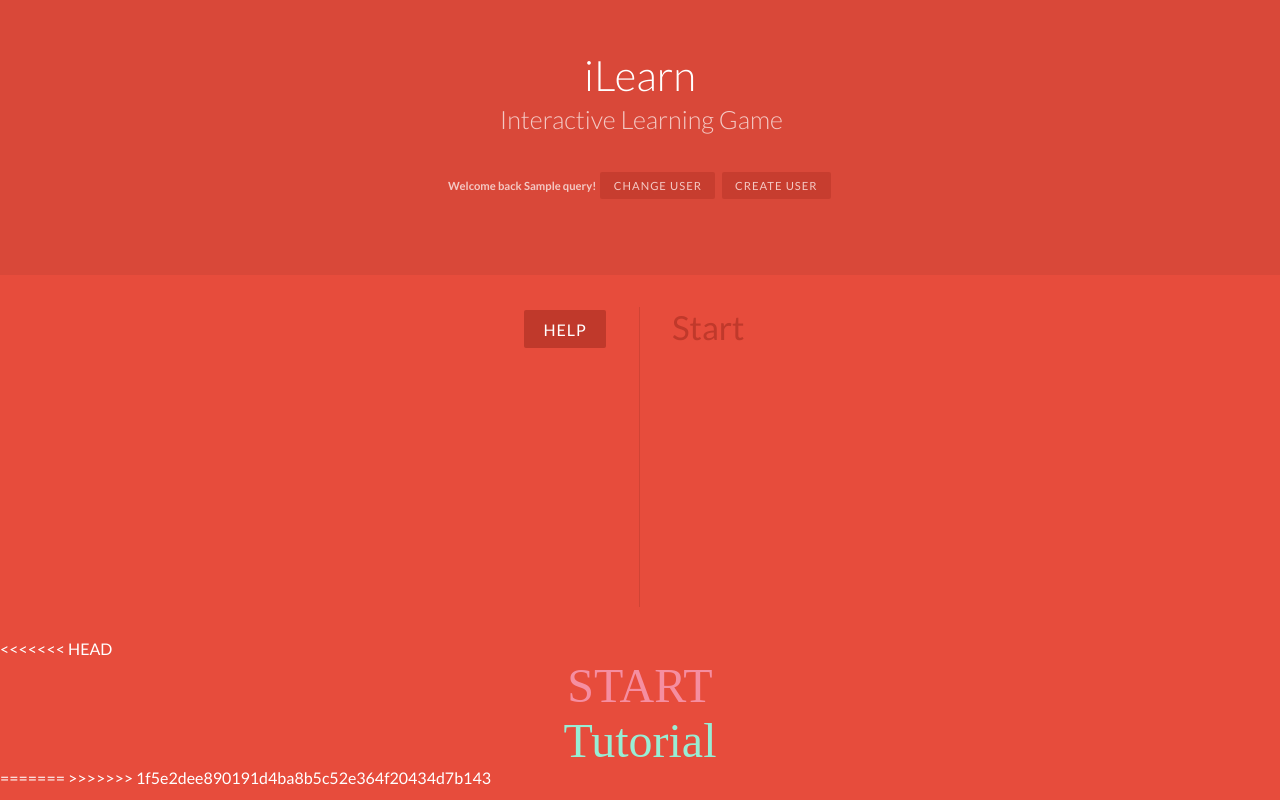
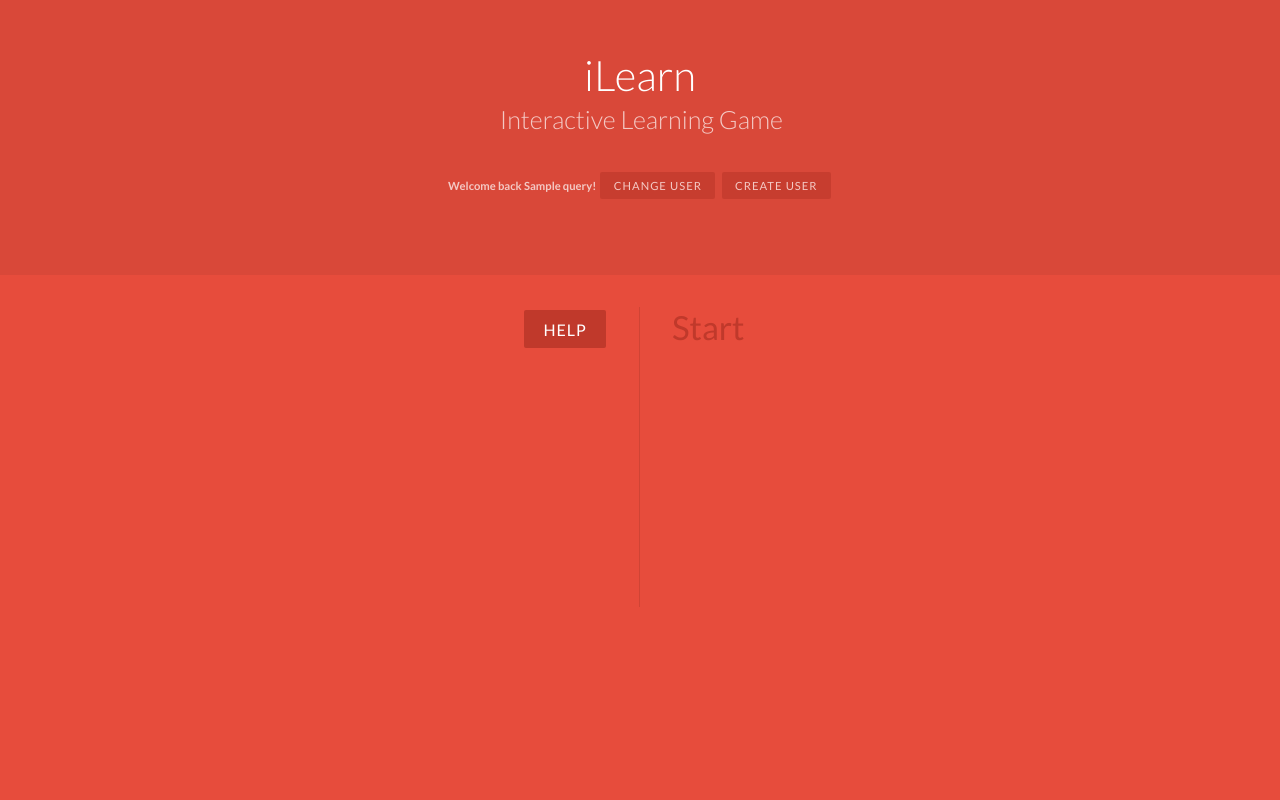
Before and after one commit to euniciaruiz/iLearn, a CodeIgniter app: template application/views/mainMenu/home.php in a window 1280 px wide. Run offline with CodeIgniter, Linux system fonts and the light colour scheme; the template is opened without the code that fills it: most values are stand-ins (such as "Sample title", 1, 10 or a date in 2020).

Commit message:
select user

```diff
--- a/application/views/mainMenu/home.php
+++ b/application/views/mainMenu/home.php
@@ -48,7 +48,7 @@
 					<ul>
 						<?php foreach($query->result() as $player) {
 							if ($player->id > 0) {
-								echo $player->name;
+								echo anchor('mainmenuController',$player->name);
 								echo "<br/><br/>";
 							}
 							else {
@@ -87,19 +87,7 @@
 				</div>
 			</div>
 		</div>
-<<<<<<< HEAD
 
-		<center>
-
-
-
-		<?php echo anchor('subjectController/play', '<font face="century gothic" color="#F58EA1" size="32">START</font>');?><br>
-		<?php echo anchor('subjectController/help', '<font face="century gothic" color="#98EDD4" size="32">Tutorial</font>');?><br>
-
-		</center>
-
-=======
->>>>>>> 1f5e2dee890191d4ba8b5c52e364f20434d7b143
 
 		<div class="md-overlay"></div>
 		<script src="<?php echo base_url();?>js/classie.js"></script>
```
